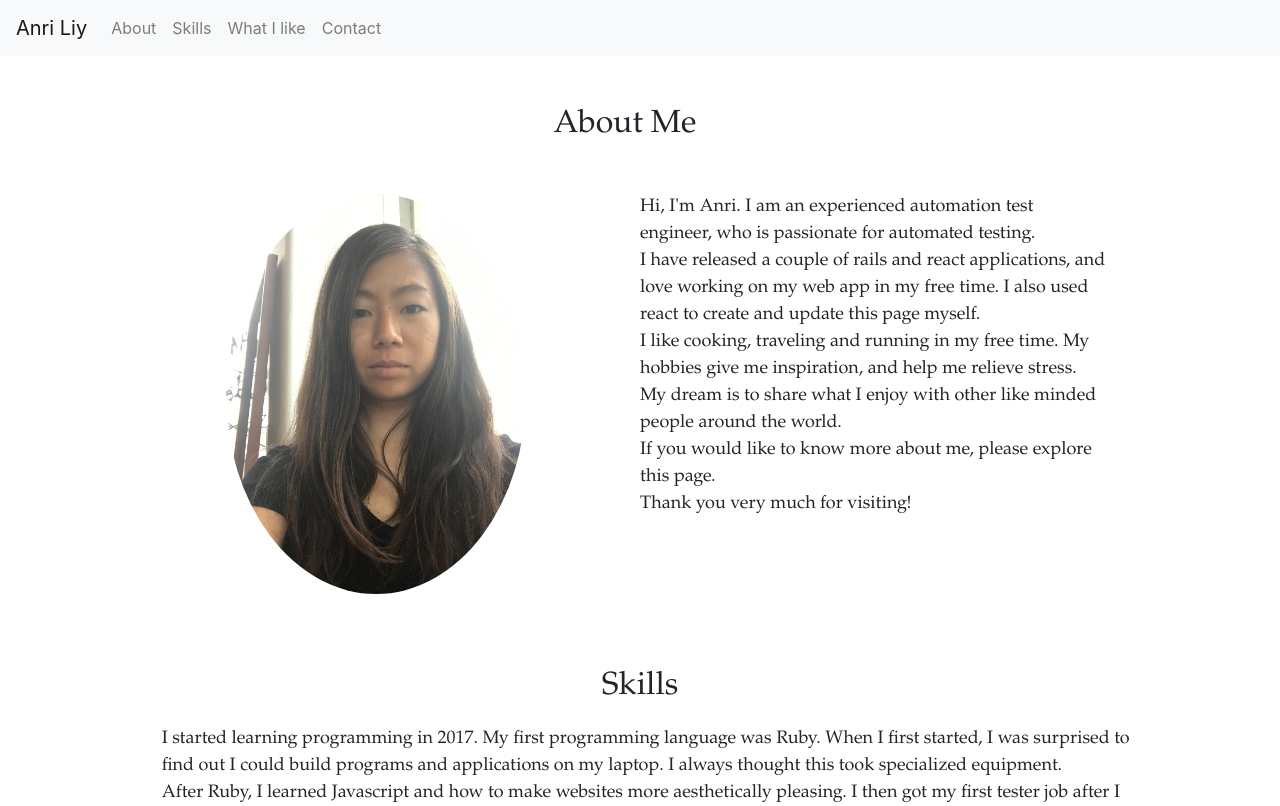
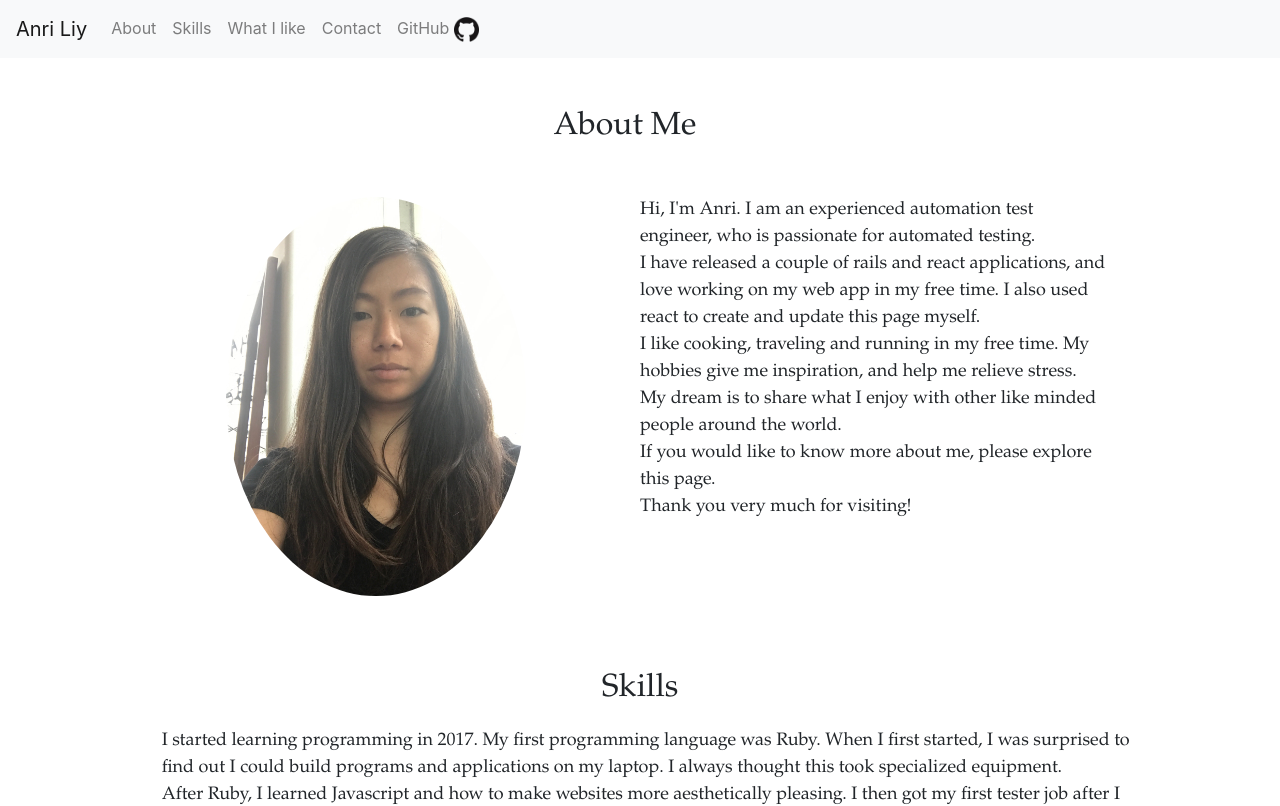
Before and after one commit to Oceanblue713/welcome, a React (Create React App) app: page / in a window 1280 px wide. Shown: the top 806 px of the page. Built offline with nearby package versions, Linux system fonts and the light colour scheme.

Commit message:
Add githum on navbar

```diff
--- a/src/components/Navigation.js
+++ b/src/components/Navigation.js
@@ -1,6 +1,7 @@
 import React, { Component } from 'react';
-import { Nav, NavDropdown } from 'react-bootstrap';
+import { Nav } from 'react-bootstrap';
 import { Navbar } from 'react-bootstrap';
+import gitHubLogo from './images/GitHub.png';
 import './Navigation.css';
 
 class Navi extends Component {
@@ -15,6 +16,9 @@ class Navi extends Component {
                 <Nav.Link href="#skills">Skills</Nav.Link>
                 <Nav.Link href="#like">What I like</Nav.Link>
                 <Nav.Link href="#contact">Contact</Nav.Link>
+                <Nav.Link href="https://github.com/Oceanblue713" target="_blank">
+                  GitHub <img src= {gitHubLogo} width="25" height="25" />
+                </Nav.Link>
               </Nav>
             </Navbar.Collapse>
           </Navbar>
--- a/wdio.conf.js
+++ b/wdio.conf.js
@@ -167,6 +167,8 @@ exports.config = {
      */
     before: function (capabilities, specs) {
         require('@babel/register')
+        // eslint-disable-next-line no-native-reassign
+        expect = require('chai').expect;
     },
     /**
      * Runs before a WebdriverIO command gets executed.
```
Also changed, not shown: test/clickTest.js (+16 -1 lines).
